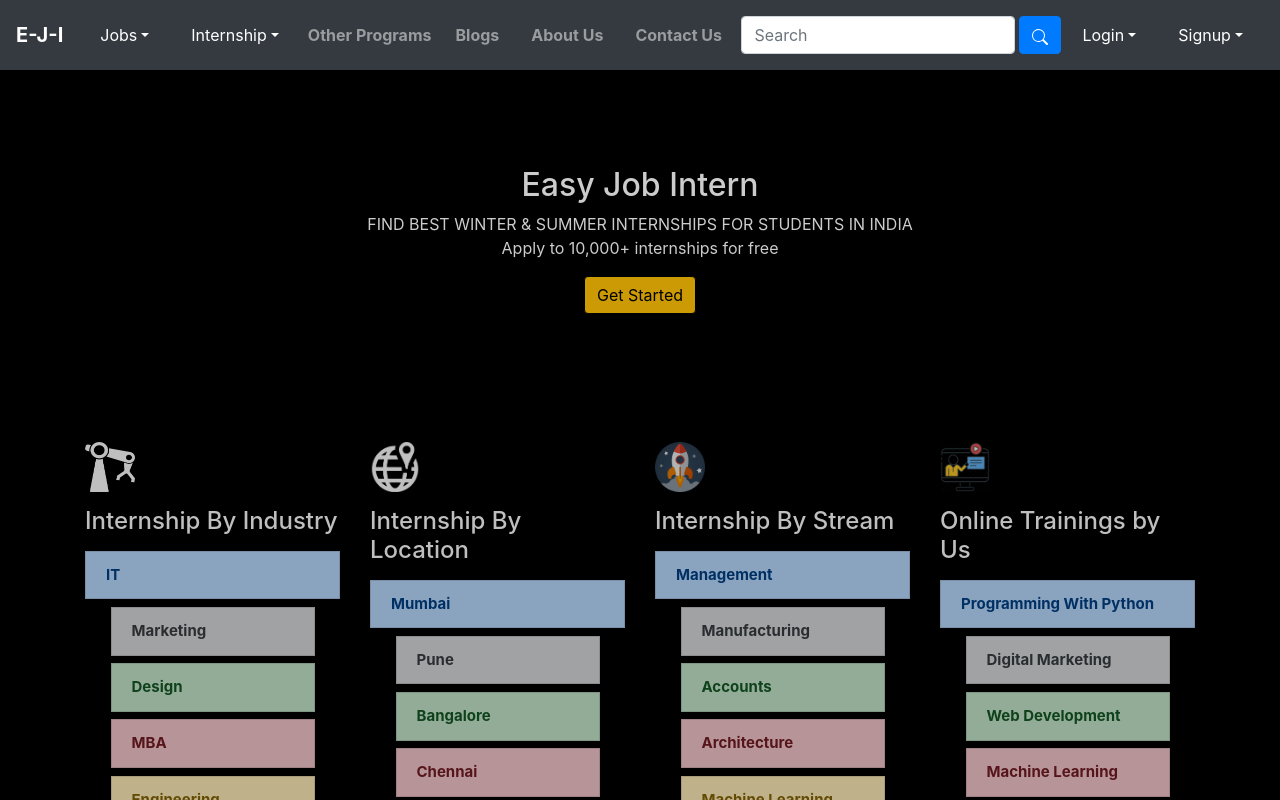
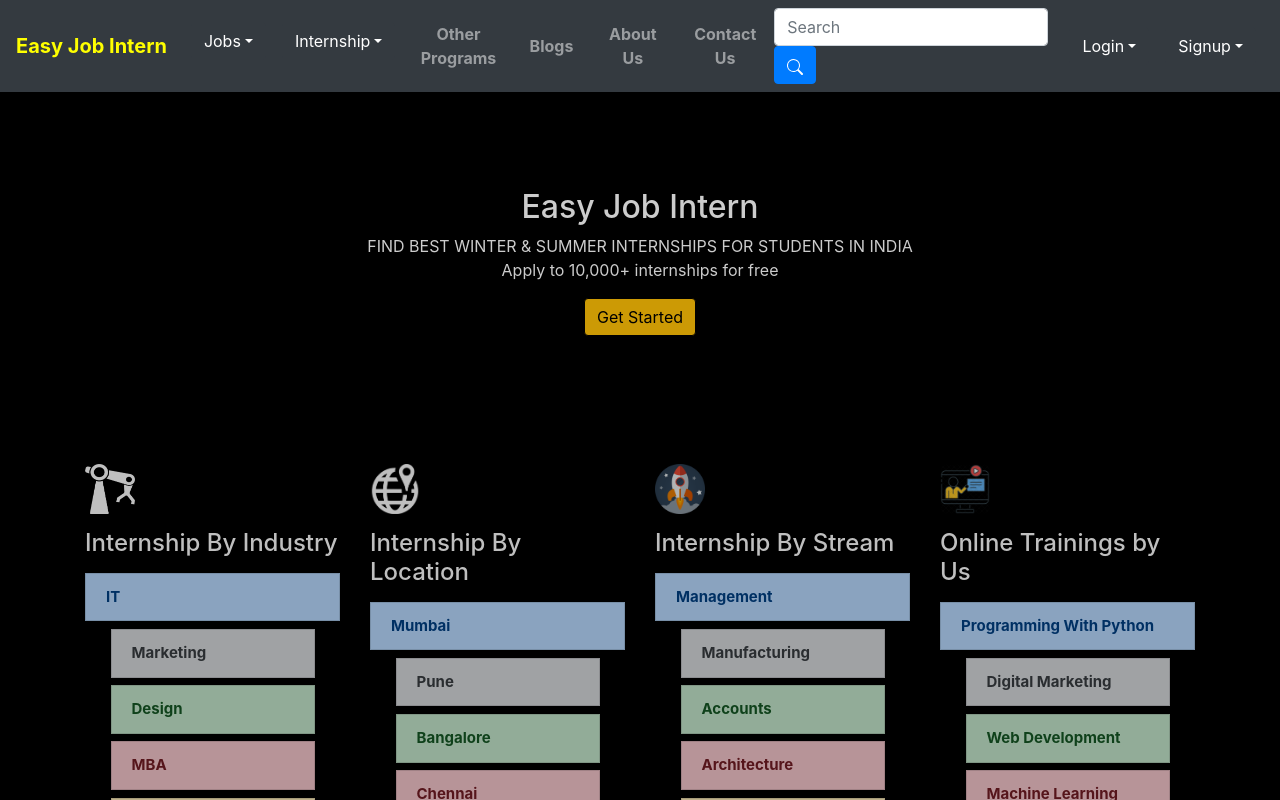
Before and after one commit to pankajkumarbij/easy-job-intern, a React (Create React App) app: page / in a window 1280 px wide. Shown: the top 800 px of the page. Built offline with nearby package versions, Linux system fonts and the light colour scheme.

Commit message:
EJI changed to easy job intern (website logo)

```diff
--- a/src/components/navbar.js
+++ b/src/components/navbar.js
@@ -7,7 +7,7 @@ function NavBar(){
     return(
         <>
             <Navbar bg="dark" variant="dark" expand="lg">
-                <Navbar.Brand href="#home">E-J-I</Navbar.Brand>
+                <Navbar.Brand href="#home" style={{color: "yellow"}}>Easy Job Intern</Navbar.Brand>
 
                 <Navbar.Toggle aria-controls="basic-navbar-nav" />
                 <Navbar.Collapse id="basic-navbar-nav">
```
Also changed, not shown: 1 other file (tests, documents, lock files or other folders).
